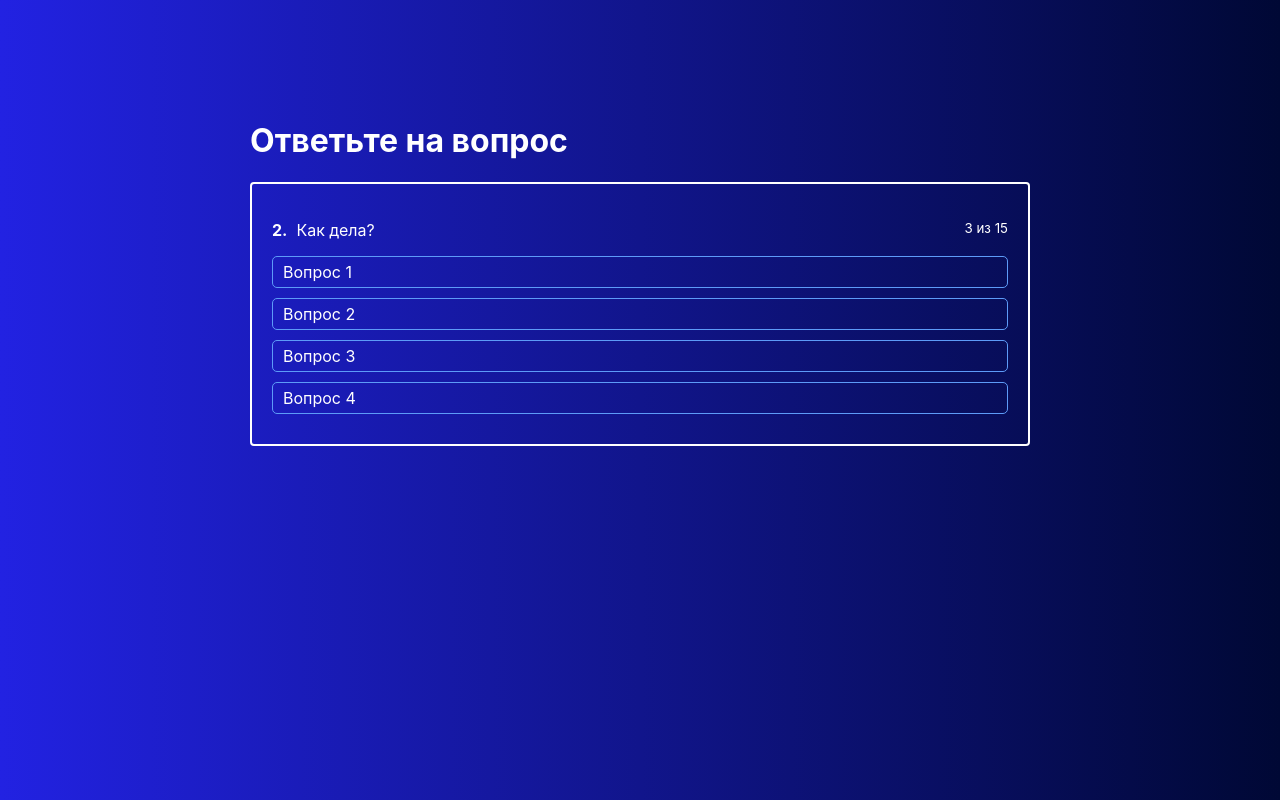
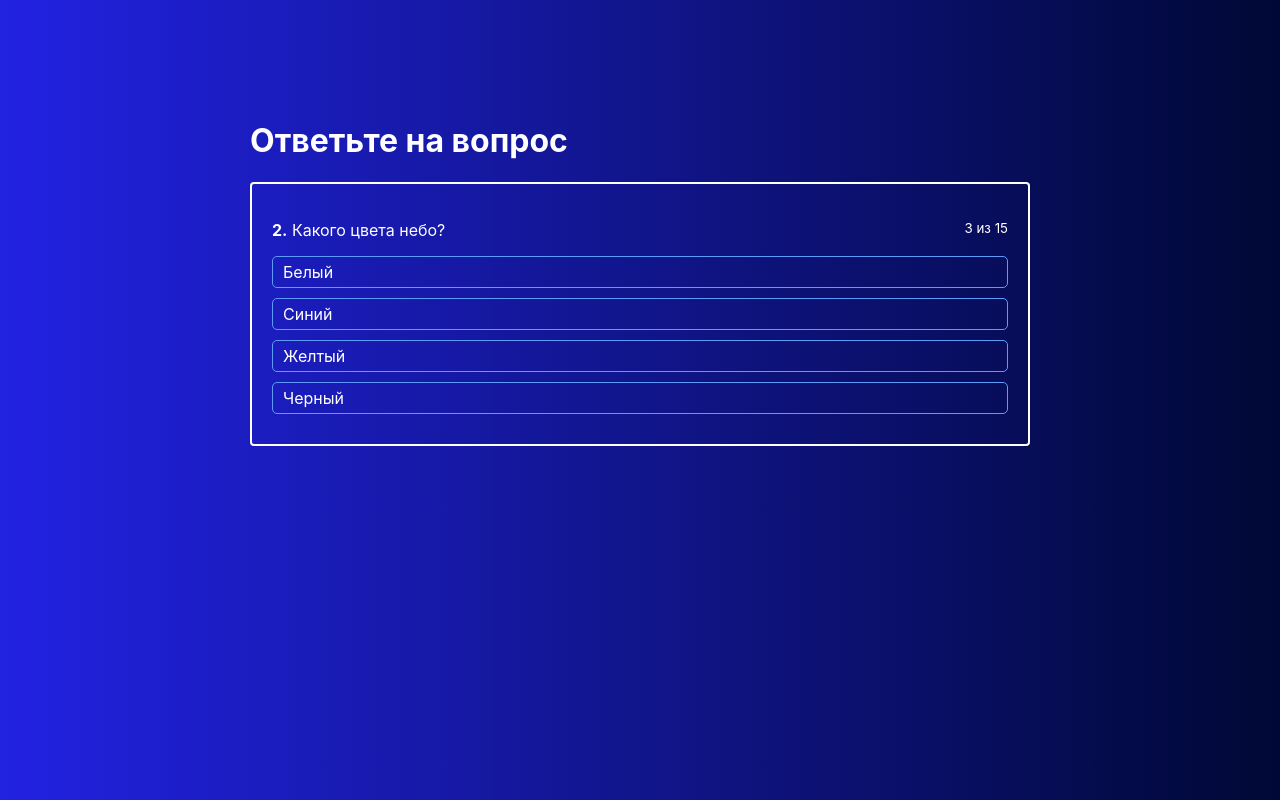
Before and after one commit to jSolis73/react-app, a React app: page / in a window 1280 px wide. Built offline with nearby package versions, Linux system fonts and the light colour scheme.

Commit message:
add click event to list

```diff
--- a/src/components/ActiveQuiz/ActiveQuiz.js
+++ b/src/components/ActiveQuiz/ActiveQuiz.js
@@ -7,13 +7,14 @@
 		<p className='Question'>
 			<span>
 				<strong>2.</strong>&nbsp;
-				Как дела?
+				{props.question}
 			</span>
 			<small>3 из 15</small>
 		</p>
 
 		<AnswersList
 			answers={props.answers}
+			onAnswerClick={props.onAnswerClick}
 		/>
 	</div>
 )
--- a/src/components/ActiveQuiz/AnswersList/AnswerItem/AnswerItem.js
+++ b/src/components/ActiveQuiz/AnswersList/AnswerItem/AnswerItem.js
@@ -3,7 +3,10 @@
 
 const AnswerItem = props => {
 	return (
-		<li className="AnswerItem">
+		<li
+			className="AnswerItem"
+			onClick={() => props.onAnswerClick(props.answer.id)}
+		>
 			{ props.answer.text }
 		</li>
 	)
--- a/src/components/ActiveQuiz/AnswersList/AnswersList.js
+++ b/src/components/ActiveQuiz/AnswersList/AnswersList.js
@@ -9,6 +9,7 @@
 				<AnswerItem
 					key={index}
 					answer={answer}
+					onAnswerClick={props.onAnswerClick}
 				/>
 			)
 		})}
--- a/src/containers/Quiz/Quiz.js
+++ b/src/containers/Quiz/Quiz.js
@@ -6,14 +6,20 @@
 	state = {
 		quiz: [
 			{
+				question: 'Какого цвета небо?',
+				rightAnswerId: 2,
 				answers: [
-					{text: 'Вопрос 1'},
-					{text: 'Вопрос 2'},
-					{text: 'Вопрос 3'},
-					{text: 'Вопрос 4'},
+					{text: 'Белый', id: 1},
+					{text: 'Синий', id: 2},
+					{text: 'Желтый', id: 3},
+					{text: 'Черный', id: 4},
 				]
 			}
 		]
+	}
+
+	onAnswerClickHandler = (answerId) => {
+		console.log('Answer Id', answerId)
 	}
 	render() {
 		return (
@@ -22,6 +28,8 @@
 					<h1>Ответьте на вопрос</h1>
 					<ActiveQuiz
 						answers={this.state.quiz[0].answers}
+						question={this.state.quiz[0].question}
+						onAnswerClick={this.onAnswerClickHandler}
 					/>
 				</div>
 			</div>
```
